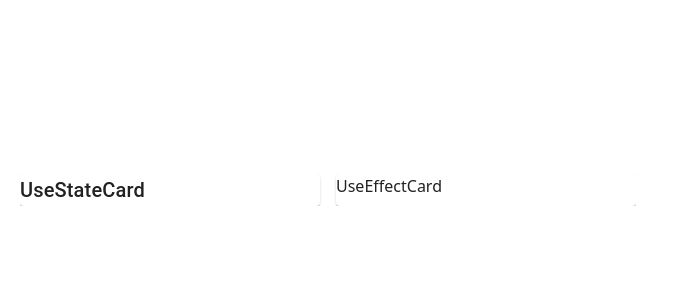
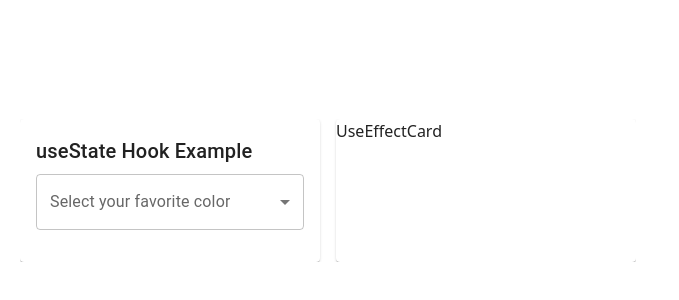
Before and after one commit to AlbertoMarcosMartinez/hooks-summary-app, a React (Vite) app: page / in a window 1280 px wide. Shown: the part 210-510 px from the top of the page, without its empty margins (0-679 px from the left). Built offline with nearby package versions, Linux system fonts and the light colour scheme.

Commit message:
adding useFavoriteColor

```diff
--- a/src/components/Cards/UseStateCard.tsx
+++ b/src/components/Cards/UseStateCard.tsx
@@ -1,12 +1,65 @@
 import React from 'react';
-import { Typography } from '@mui/material';
+import {
+  Box,
+  Typography,
+  Select,
+  MenuItem,
+  FormControl,
+  InputLabel,
+  Paper
+} from '@mui/material';
+import { useFavoriteColor } from '../../hooks/useFavoriteColor';
 
 const UseStateCard: React.FC = () => {
+  const {
+    favoriteColor,
+    previousColor,
+    handleColorChange,
+    availableColors
+  } = useFavoriteColor();
+
   return (
-    <Typography variant="h6">
-      UseStateCard
-    </Typography>
+    <Box sx={{ p: 2 }}>
+      <Typography variant="h6" gutterBottom>
+        useState Hook Example
+      </Typography>
+
+      <FormControl fullWidth sx={{ mb: 2 }}>
+        <InputLabel>Select your favorite color</InputLabel>
+        <Select
+          value={favoriteColor}
+          label="Select your favorite color"
+          onChange={(e) => handleColorChange(e.target.value)}
+        >
+          {availableColors.map((color) => (
+            <MenuItem key={color} value={color}>
+              {color.charAt(0).toUpperCase() + color.slice(1)}
+            </MenuItem>
+          ))}
+        </Select>
+      </FormControl>
+
+      {favoriteColor && (
+        <Box>
+          <Paper
+            sx={{
+              height: 100,
+              backgroundColor: favoriteColor,
+              mb: 2
+            }}
+          />
+          <Typography>
+            Current color: {favoriteColor}
+          </Typography>
+          {previousColor && (
+            <Typography>
+              Previous color: {previousColor}
+            </Typography>
+          )}
+        </Box>
+      )}
+    </Box>
   );
-}
+};
 
 export default UseStateCard;
--- /dev/null
+++ b/src/hooks/useFavoriteColor.tsx
@@ -0,0 +1,28 @@
+import { useState } from 'react';
+
+interface UseFavoriteColorReturn {
+  favoriteColor: string;
+  previousColor: string;
+  handleColorChange: (newColor: string) => void;
+  availableColors: string[];
+}
+
+export const useFavoriteColor = (): UseFavoriteColorReturn => {
+  const [favoriteColor, setFavoriteColor] = useState<string>('');
+  const [previousColor, setPreviousColor] = useState<string>('');
+
+  const availableColors = ['red', 'blue', 'green', 'purple', 'orange'];
+
+  const handleColorChange = (newColor: string) => {
+    setPreviousColor(favoriteColor);
+    setFavoriteColor(newColor);
+    console.log(`Favorite color changed to: ${newColor}`);
+  };
+
+  return {
+    favoriteColor,
+    previousColor,
+    handleColorChange,
+    availableColors
+  };
+};
```
